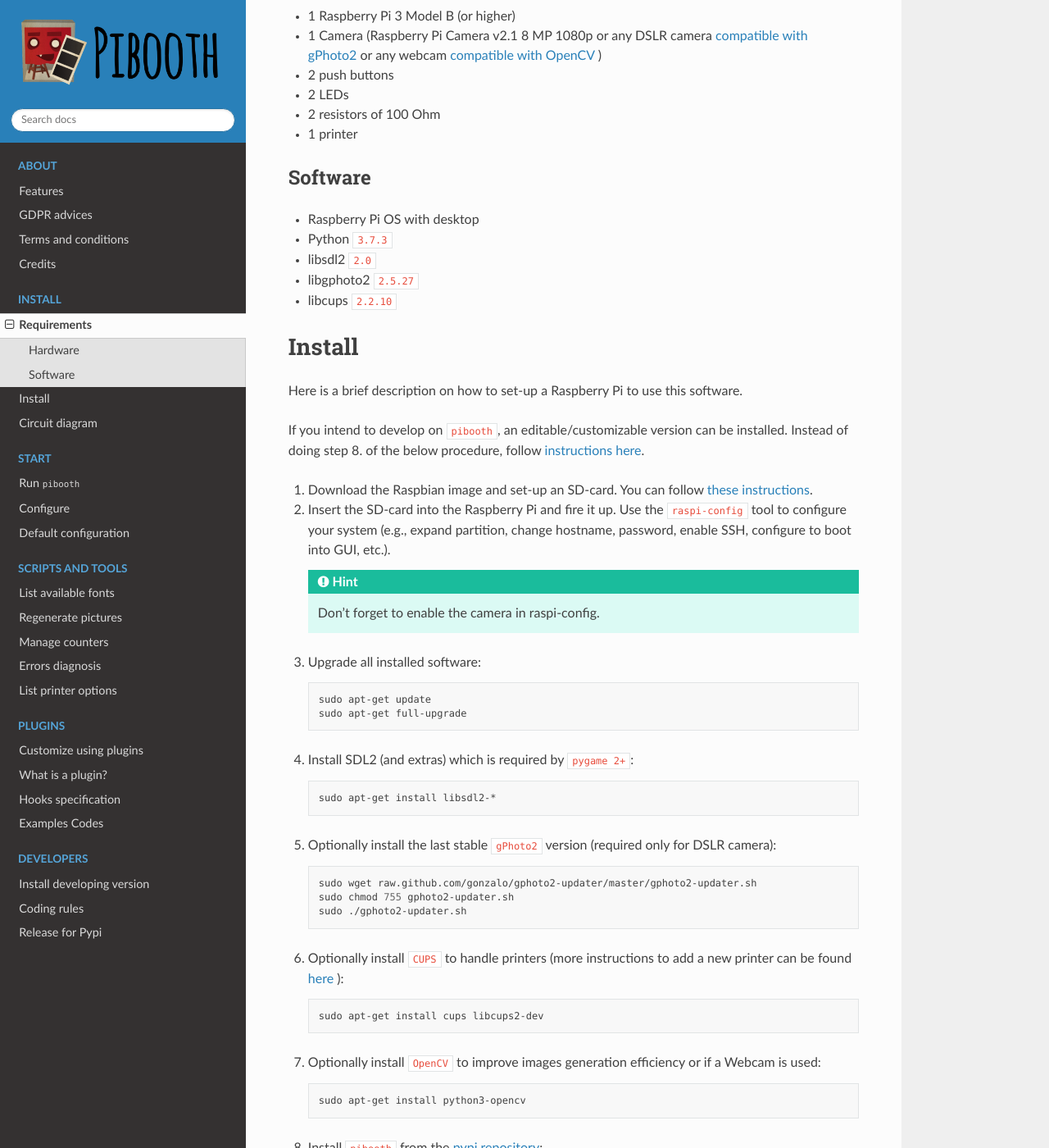
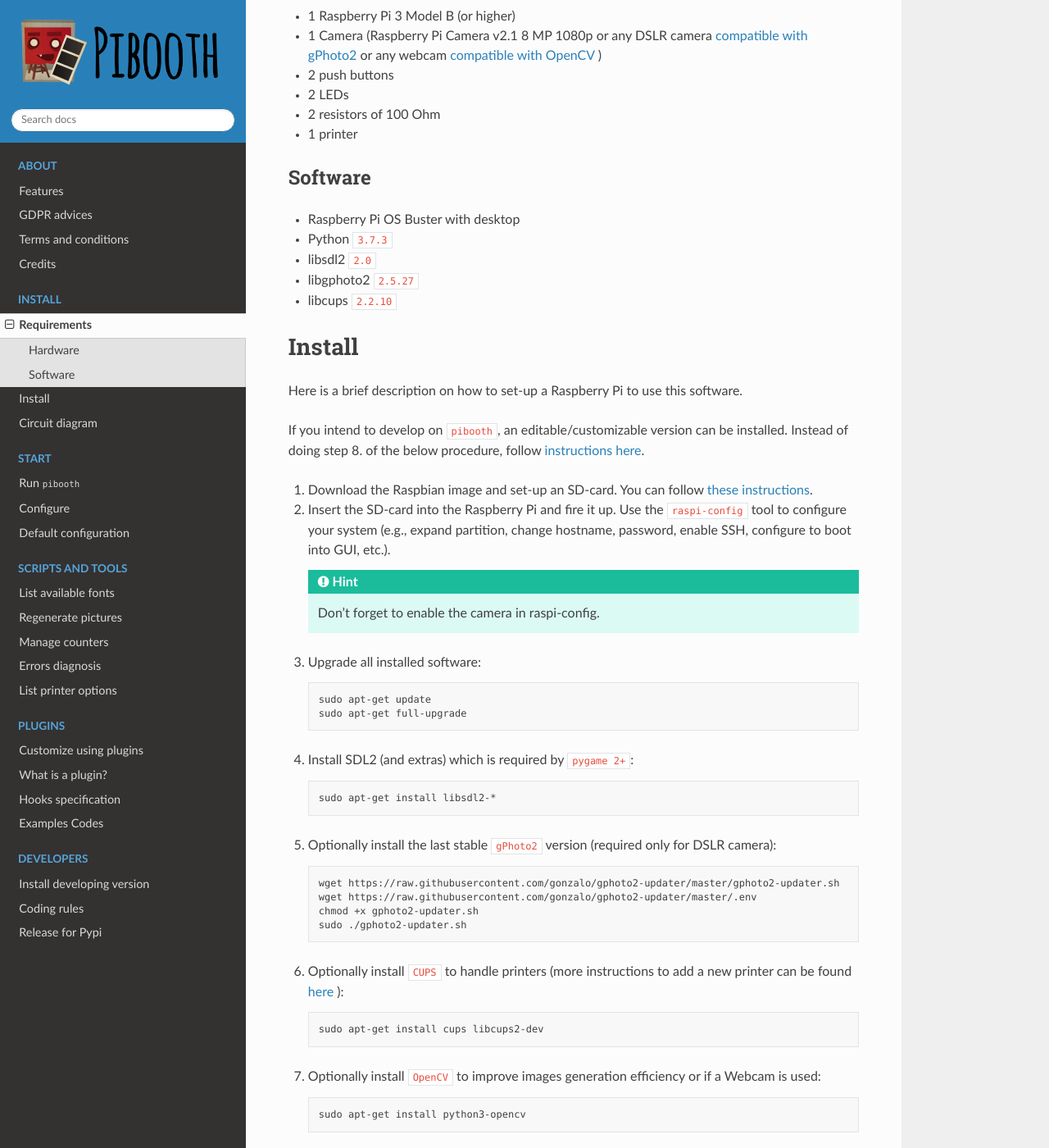
Before and after one commit to pibooth/pibooth, a Sphinx documentation site: the page built from docs/sources/install.rst, in a window 1280 px wide and 1400 px high, scrolled down 480 px. Shown: the whole window at 82% size. Built offline with Sphinx 7.4.7 and the Read the Docs theme 2.0.0, drawn with Linux system fonts in a browser that asks for light colours.

Commit message:
Update installation instructions
Fixed minor errors in the installation instructions:
- as of now, Pibooth is does not work with the latest Raspberry Pi OS release (Bullseye), but on the older on (Buster) and this is not stated anywhere
- the gPhoto2 installation instructions where missing the download of the .env file, which is needed for the gphoto2-updater.sh script to work properly

```diff
--- a/docs/sources/install.rst
+++ b/docs/sources/install.rst
@@ -27,7 +27,7 @@
 Software
 ^^^^^^^^
 
-* Raspberry Pi OS with desktop
+* Raspberry Pi OS Buster with desktop
 * Python ``3.7.3``
 * libsdl2 ``2.0``
 * libgphoto2 ``2.5.27``
@@ -70,8 +70,9 @@
 
    .. code-block:: bash
 
-        sudo wget raw.github.com/gonzalo/gphoto2-updater/master/gphoto2-updater.sh
-        sudo chmod 755 gphoto2-updater.sh
+        wget https://raw.githubusercontent.com/gonzalo/gphoto2-updater/master/gphoto2-updater.sh
+        wget https://raw.githubusercontent.com/gonzalo/gphoto2-updater/master/.env
+        chmod +x gphoto2-updater.sh
         sudo ./gphoto2-updater.sh
 
 6. Optionally install ``CUPS`` to handle printers (more instructions to add a
```
